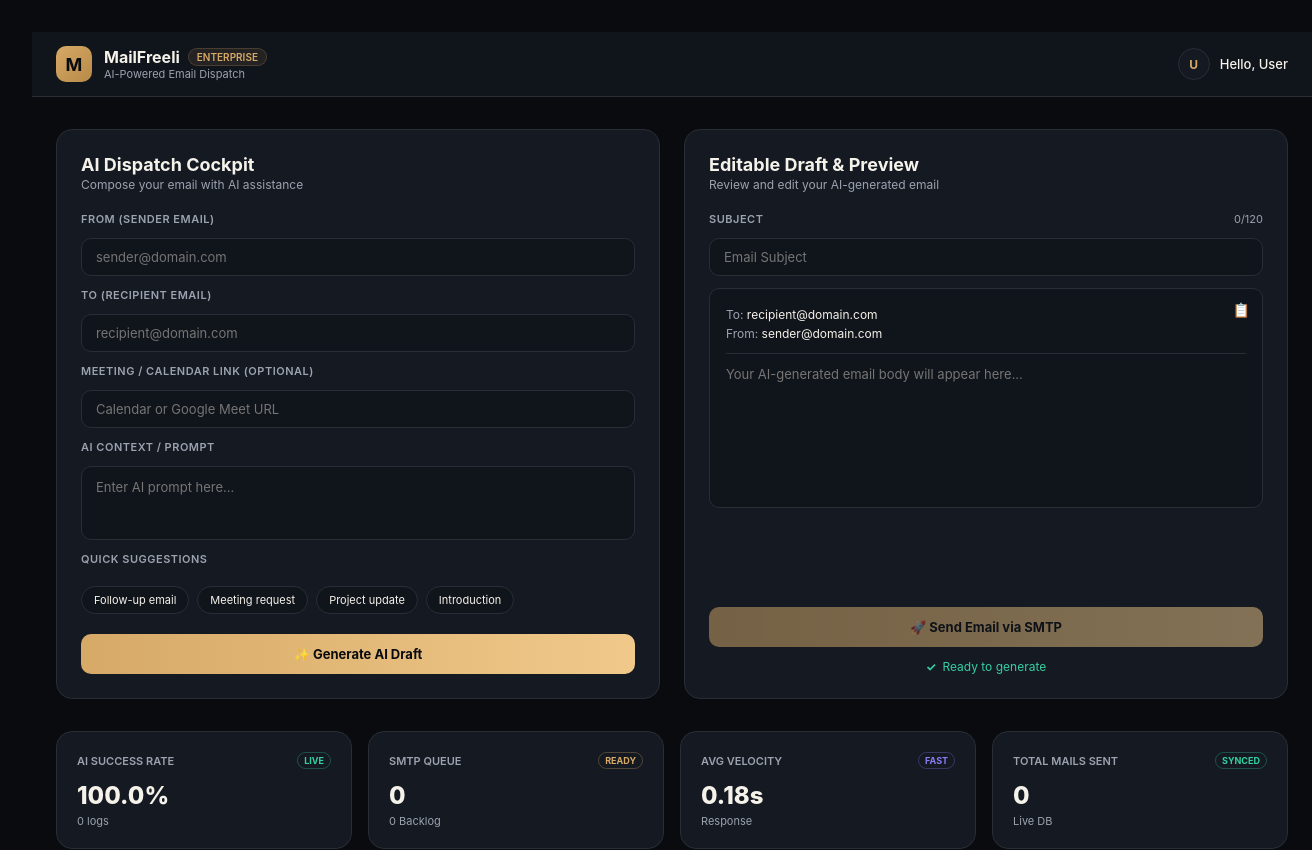
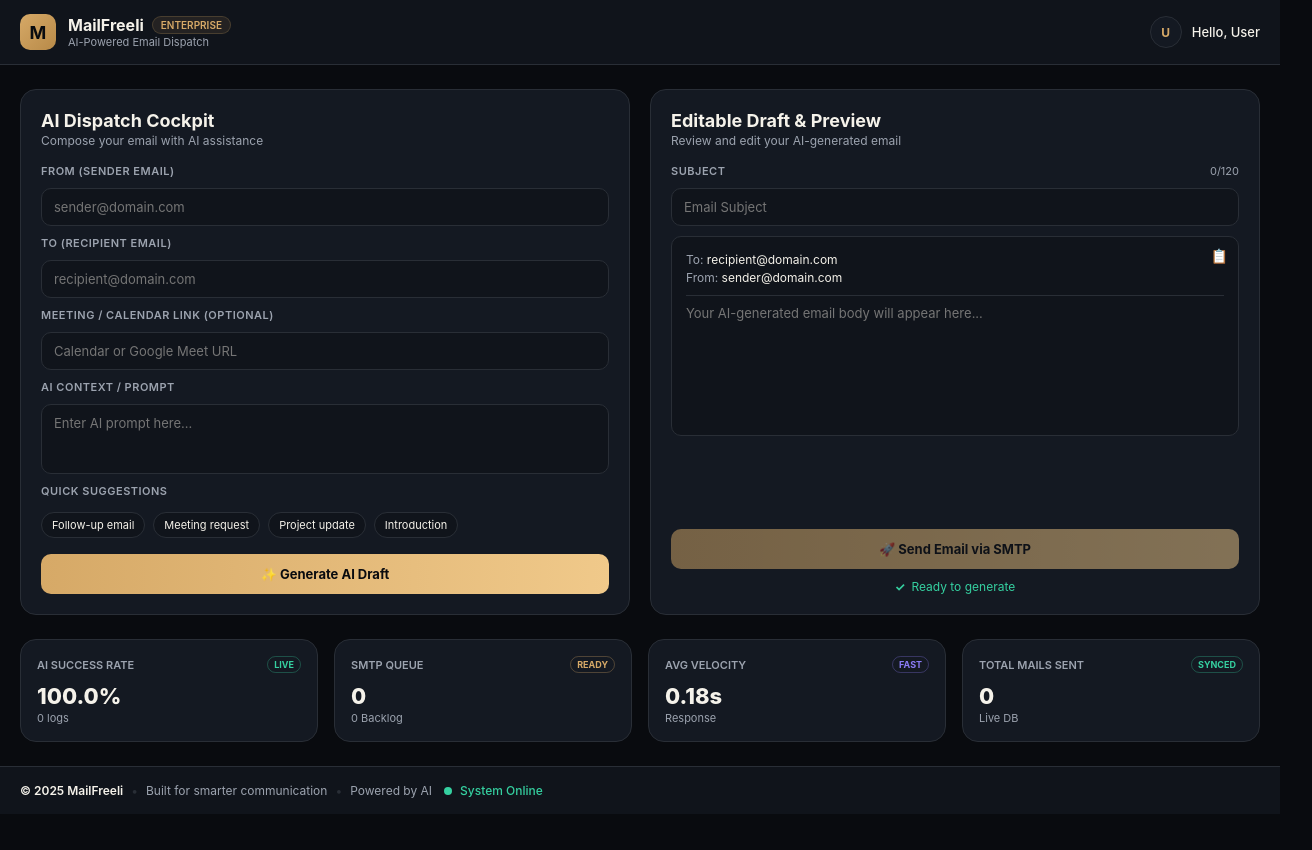
Before and after one commit to bajajkashyap40-coder/MailFreeli, a React (Vite) app in the folder client/: page / in a window 1280 px wide. Shown: the top 850 px of the page, 1312 px wide, since content can reach past the window. After the commit the page ends 814 px from the top, so only its background shows below. Built offline with nearby package versions, Linux system fonts and the light colour scheme; no server answers.

Commit message:
Final server update: strict text-model filtering and static production build serving

```diff
--- a/client/src/App.jsx
+++ b/client/src/App.jsx
@@ -61,7 +61,6 @@ export default function App() {
       return;
     }
 
-    // Reset previous generated state to allow multiple generations
     setGenerating(true);
     setIsDispatched(false);
 
@@ -80,7 +79,7 @@ export default function App() {
         showToast('AI Draft generated successfully!', 'success');
         fetchStats();
       } else {
-        showToast(`Error: ${data.error}`, 'error');
+        showToast(`Error: ${data.error || 'AI generation failed.'}`, 'error');
       }
     } catch (error) {
       showToast('Failed to generate draft. Please try again.', 'error');
@@ -135,9 +134,18 @@ export default function App() {
   return (
     <div style={styles.appContainer}>
       <style>{`
-        * { box-sizing: border-box; margin: 0; padding: 0; }
-        body { background-color: #090B0F; font-family: system-ui, -apple-system, sans-serif; overflow-x: hidden; }
-        input:focus, textarea:focus { border-color: #D6A967 !important; outline: none; }
+        html, body, #root {
+          background-color: #090B0F !important;
+          color: #F5F2EA !important;
+          margin: 0 !important;
+          padding: 0 !important;
+          width: 100% !important;
+          overflow-x: hidden !important;
+          font-family: system-ui, -apple-system, BlinkMacSystemFont, "Segoe UI", Roboto, sans-serif !important;
+        }
+        * { box-sizing: border-box; }
+
+        input:focus, textarea:focus { border-color: #D6A967 !important; outline: none !important; }
 
         /* Dark Champagne Themed Scrollbar */
         ::-webkit-scrollbar { width: 6px; height: 6px; }
@@ -188,7 +196,7 @@ export default function App() {
         </div>
       </header>
 
-      {/* MAIN CONTAINER */}
+      {/* MAIN CONTENT */}
       <main style={styles.main}>
 
         {/* TWO COLUMN GRID */}
@@ -237,7 +245,7 @@ export default function App() {
                   style={styles.textarea}
                 />
 
-                <label style={{ ...styles.label, marginBottom: '8px' }}>QUICK SUGGESTIONS</label>
+                <label style={{ ...styles.label, marginBottom: '4px' }}>QUICK SUGGESTIONS</label>
                 <div style={{ display: 'flex', gap: '8px', flexWrap: 'wrap' }}>
                   {[
                     { label: 'Follow-up email', prompt: 'Draft a follow-up email after meeting.' },
@@ -395,20 +403,20 @@ const styles = {
     backgroundColor: '#090B0F',
     color: '#F5F2EA',
     minHeight: '100vh',
-    width: '100vw',
+    width: '100%',
     display: 'flex',
     flexDirection: 'column',
   },
   midTopAlert: {
     position: 'fixed',
-    top: '80px',
+    top: '72px',
     left: '50%',
     animation: 'dropDown 0.25s ease-out forwards',
     backgroundColor: '#141922',
     border: '1px solid #292E36',
     borderRadius: '14px',
     padding: '12px 18px',
-    boxShadow: '0 12px 30px rgba(0,0,0,0.5)',
+    boxShadow: '0 12px 30px rgba(0,0,0,0.6)',
     display: 'flex',
     alignItems: 'center',
     gap: '12px',
@@ -436,10 +444,10 @@ const styles = {
     zIndex: 100,
   },
   headerInner: {
-    maxWidth: '1400px',
+    maxWidth: '1280px',
     width: '100%',
     margin: '0 auto',
-    padding: '0 24px',
+    padding: '0 20px',
     height: '64px',
     display: 'flex',
     alignItems: 'center',
@@ -482,39 +490,39 @@ const styles = {
     fontWeight: 'bold',
   },
   main: {
-    maxWidth: '1400px',
+    maxWidth: '1280px',
     width: '100%',
     margin: '0 auto',
-    padding: '32px 24px',
+    padding: '24px 20px',
     flex: 1,
     display: 'flex',
     flexDirection: 'column',
-    gap: '32px',
+    gap: '24px',
   },
   gridTwoCol: {
     display: 'grid',
-    gridTemplateColumns: 'repeat(auto-fit, minmax(320px, 1fr))',
-    gap: '24px',
+    gridTemplateColumns: 'repeat(auto-fit, minmax(300px, 1fr))',
+    gap: '20px',
   },
   card: {
     backgroundColor: '#141922',
     border: '1px solid #292E36',
     borderRadius: '16px',
-    padding: '24px',
+    padding: '20px',
     display: 'flex',
     flexDirection: 'column',
     justifyContent: 'space-between',
-    minHeight: '520px',
+    minHeight: '480px',
   },
   cardTitle: { fontSize: '18px', fontWeight: '700', color: '#F5F2EA' },
-  cardSub: { fontSize: '12px', color: '#9CA3AF', marginTop: '2px', marginBottom: '20px' },
-  fieldGroup: { display: 'flex', flexDirection: 'column', gap: '12px' },
+  cardSub: { fontSize: '12px', color: '#9CA3AF', marginTop: '2px', marginBottom: '16px' },
+  fieldGroup: { display: 'flex', flexDirection: 'column', gap: '10px' },
   label: { fontSize: '11px', fontWeight: '600', color: '#9CA3AF', letterSpacing: '0.5px' },
   input: {
     backgroundColor: '#10141B',
     border: '1px solid #292E36',
     borderRadius: '10px',
-    padding: '10px 14px',
+    padding: '10px 12px',
     color: '#F5F2EA',
     fontSize: '13px',
     width: '100%',
@@ -523,7 +531,7 @@ const styles = {
     backgroundColor: '#10141B',
     border: '1px solid #292E36',
     borderRadius: '10px',
-    padding: '12px 14px',
+    padding: '10px 12px',
     color: '#F5F2EA',
     fontSize: '13px',
     width: '100%',
@@ -534,7 +542,7 @@ const styles = {
     border: '1px solid #292E36',
     borderRadius: '20px',
     color: '#F5F2EA',
-    padding: '6px 12px',
+    padding: '5px 10px',
     fontSize: '11px',
     cursor: 'pointer',
   },
@@ -548,22 +556,22 @@ const styles = {
     fontWeight: '700',
     fontSize: '13px',
     cursor: 'pointer',
-    marginTop: '20px',
+    marginTop: '16px',
   },
   previewBox: {
     backgroundColor: '#10141B',
     border: '1px solid #292E36',
     borderRadius: '10px',
-    padding: '16px',
+    padding: '14px',
     position: 'relative',
-    minHeight: '220px',
+    minHeight: '200px',
     display: 'flex',
     flexDirection: 'column',
   },
   copyBtn: {
     position: 'absolute',
-    top: '12px',
-    right: '12px',
+    top: '10px',
+    right: '10px',
     background: 'transparent',
     border: 'none',
     cursor: 'pointer',
@@ -571,17 +579,17 @@ const styles = {
   },
   previewMeta: {
     borderBottom: '1px solid #292E36',
-    paddingBottom: '10px',
-    marginBottom: '10px',
+    paddingBottom: '8px',
+    marginBottom: '8px',
     fontSize: '12px',
-    lineHeight: '1.6',
+    lineHeight: '1.5',
   },
   previewTextarea: {
     backgroundColor: 'transparent',
     border: 'none',
     color: '#F5F2EA',
     fontSize: '13px',
-    lineHeight: '1.6',
+    lineHeight: '1.5',
     resize: 'none',
     width: '100%',
     flex: 1,
@@ -594,18 +602,18 @@ const styles = {
     gap: '6px',
     fontSize: '12px',
     color: '#35D0A0',
-    marginTop: '12px',
+    marginTop: '10px',
   },
   gridFourCol: {
     display: 'grid',
-    gridTemplateColumns: 'repeat(auto-fit, minmax(200px, 1fr))',
+    gridTemplateColumns: 'repeat(auto-fit, minmax(180px, 1fr))',
     gap: '16px',
   },
   kpiCard: {
     backgroundColor: '#141922',
     border: '1px solid #292E36',
     borderRadius: '16px',
-    padding: '20px',
+    padding: '16px',
   },
   kpiHeader: { display: 'flex', justifyContent: 'space-between', alignItems: 'center' },
   kpiLabel: { fontSize: '11px', color: '#9CA3AF', fontWeight: '600' },
@@ -616,7 +624,7 @@ const styles = {
     borderRadius: '10px',
     padding: '2px 6px',
   },
-  kpiValue: { fontSize: '24px', fontWeight: '800', margin: '12px 0 4px 0', color: '#F5F2EA' },
+  kpiValue: { fontSize: '22px', fontWeight: '800', margin: '10px 0 2px 0', color: '#F5F2EA' },
   kpiSub: { fontSize: '11px', color: '#9CA3AF' },
   fullFooter: {
     width: '100%',
@@ -625,10 +633,10 @@ const styles = {
     marginTop: 'auto',
   },
   footerInner: {
-    maxWidth: '1400px',
+    maxWidth: '1280px',
     width: '100%',
     margin: '0 auto',
-    padding: '16px 24px',
+    padding: '16px 20px',
     display: 'flex',
     justify: 'space-between',
     alignItems: 'center',
```
Also changed, not shown: 1 other file (tests, documents, lock files or other folders).
